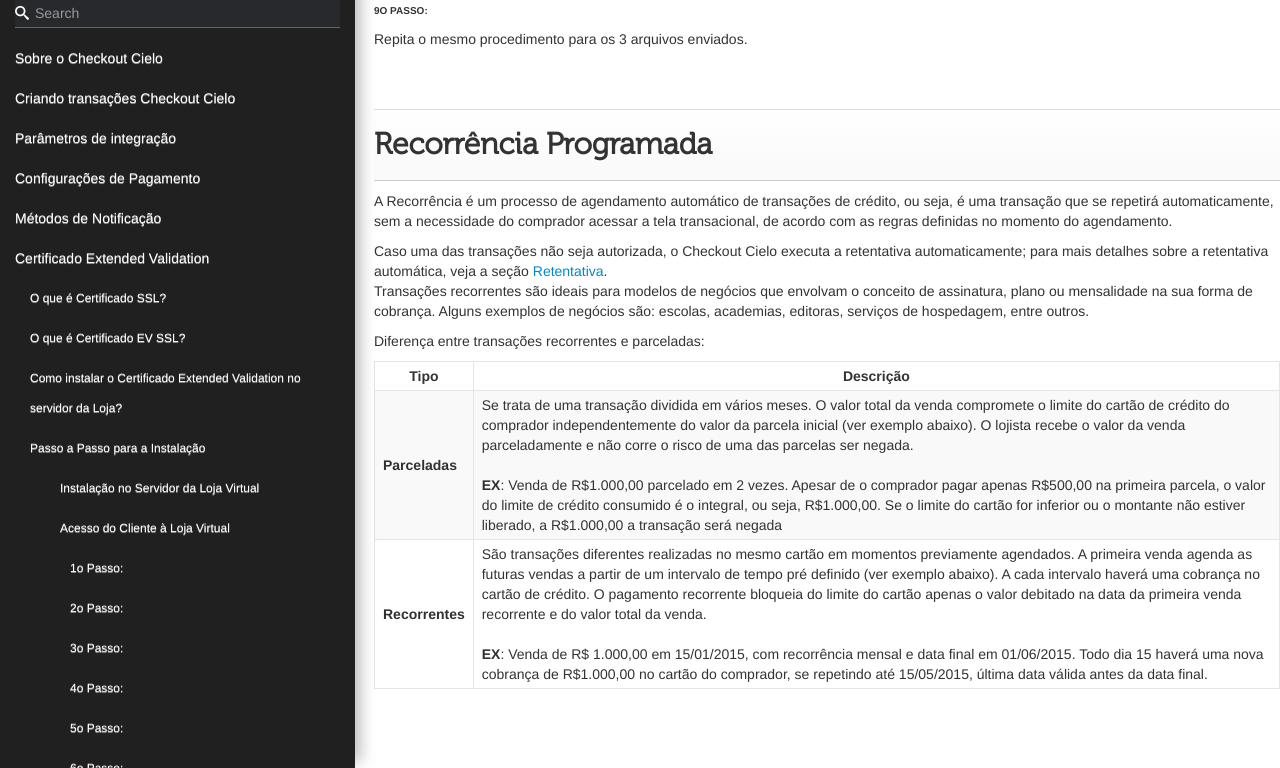
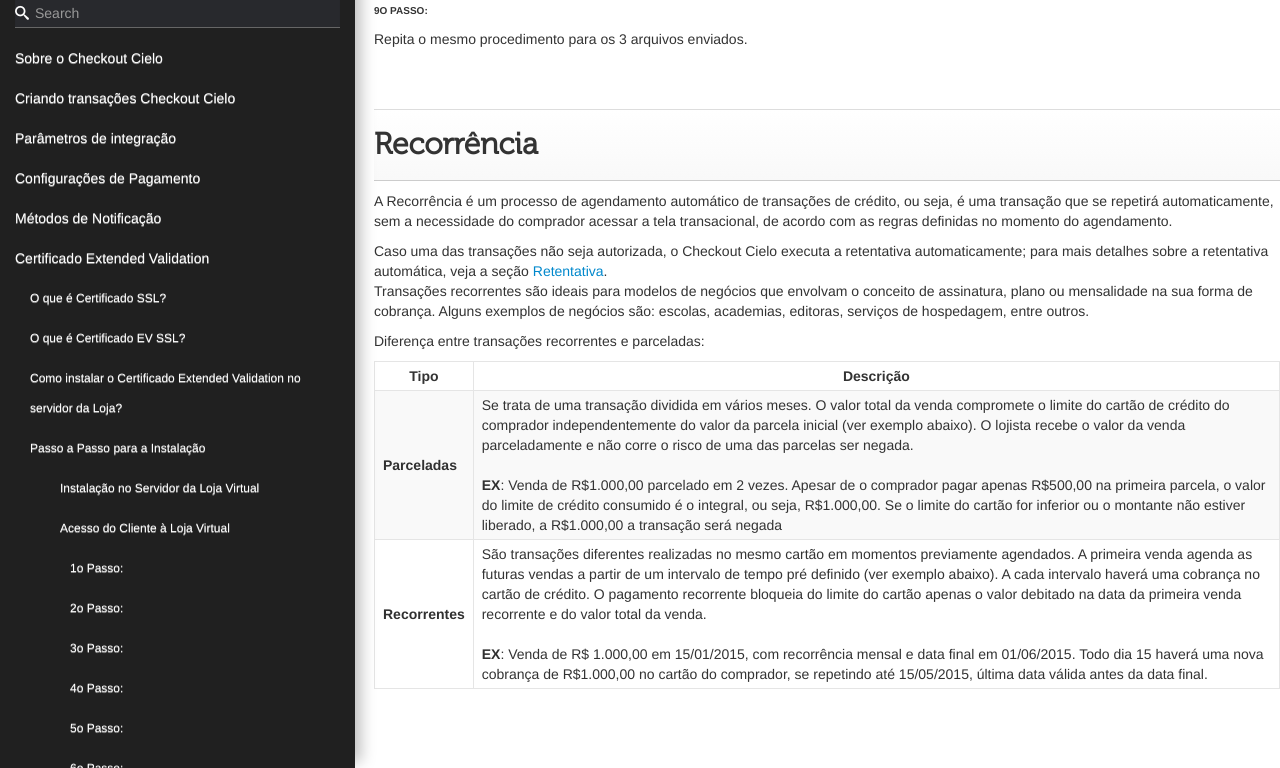
Before and after one commit to DeveloperCielo/Tutorial, a Jekyll site: the page built from _posts/2017-08-25-Checkout.md, in a window 1280 px wide and 900 px high, scrolled down 54333 px, cut to the strip 132-900 px from the top of the window. Built offline with Jekyll 4.4.1, drawn with Linux system fonts in a browser that asks for light colours; some web fonts are replaced.

Commit message:
Updated '_posts/2017-08-25-Checkout.md' via CloudCannon

```diff
--- a/_posts/2017-08-25-Checkout.md
+++ b/_posts/2017-08-25-Checkout.md
@@ -1653,7 +1653,21 @@
 
 
 
-# Recorrência Programada
+
+
+
+
+
+
+
+
+
+
+
+
+
+
+# Recorrência
 
 A Recorrência é um processo de agendamento automático de transações de crédito, ou seja, é uma transação que se repetirá automaticamente, sem a necessidade do comprador acessar a tela transacional, de acordo com as regras definidas no momento do agendamento.
 
```
